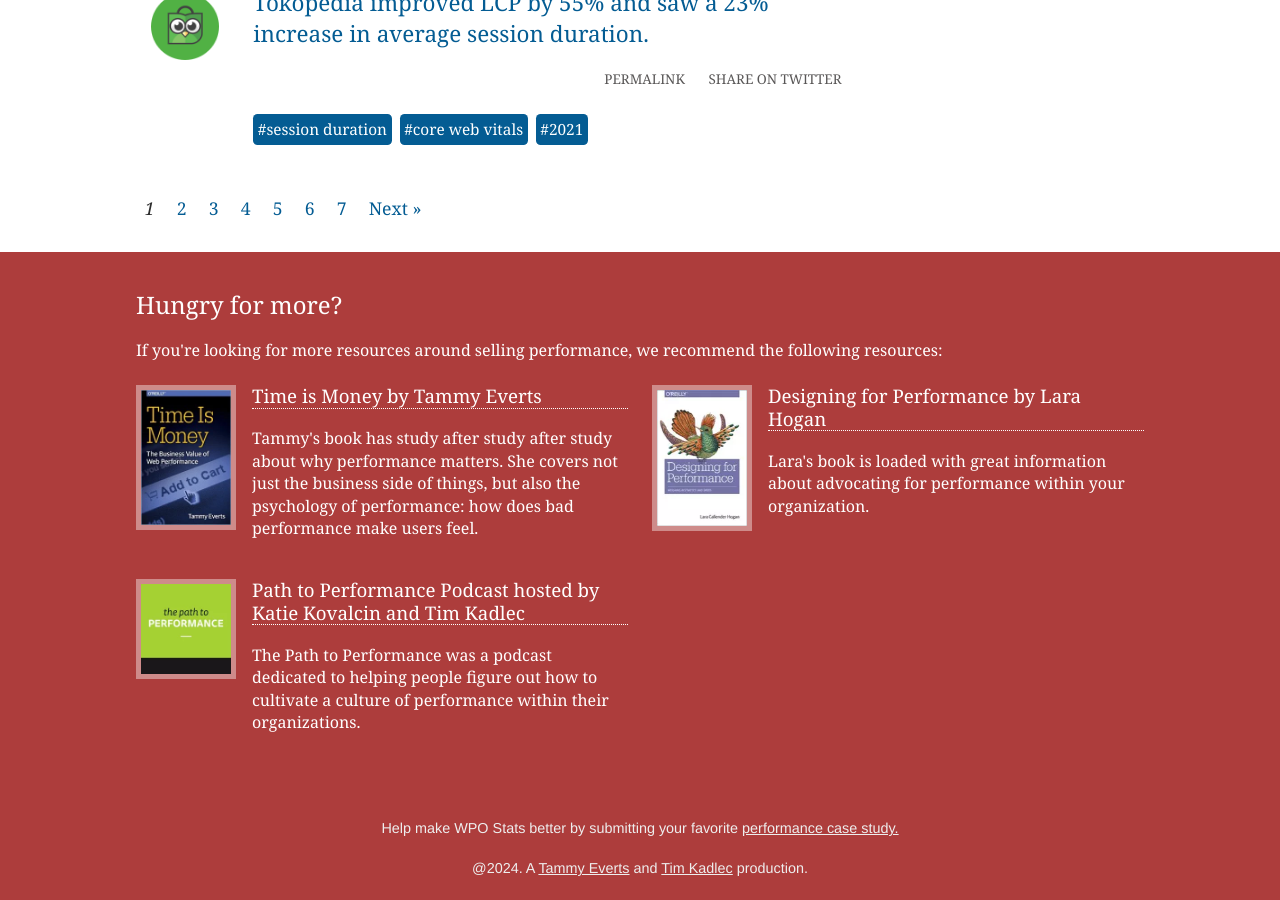
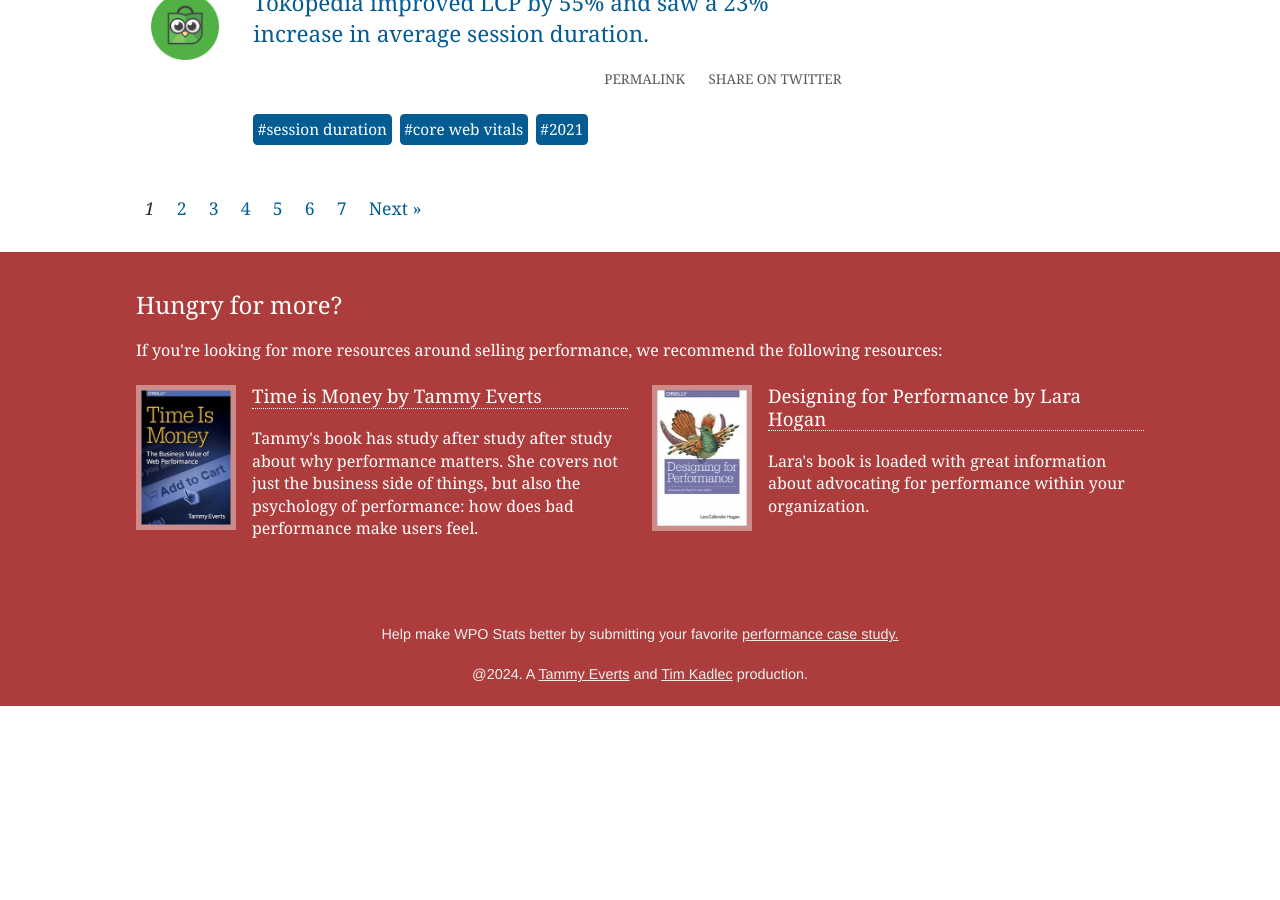
Before and after one commit to tkadlec/WPOStats, a Jekyll site: the page built from index.html, in a window 1280 px wide and 900 px high, scrolled down 3178 px. Built offline with Jekyll 4.4.1, drawn with Linux system fonts in a browser that asks for light colours; the list of posts is cut into pages by our own code; after the commit the page ends 3884 px from its top, so only the background shows below that.

Commit message:
removing bad link

```diff
--- a/_includes/footer.html
+++ b/_includes/footer.html
@@ -27,7 +27,7 @@
       </div>
         </li>
 
-      <li class="mo bd">
+      <!-- <li class="mo bd">
         <a class="pull" href="http://pathtoperf.com">
           <picture>
             <source type="image/webp" srcset="/img/path-to-perf.webp">
@@ -37,7 +37,7 @@
         <div class="bd">
           <h3><a href="http://pathtoperf.com">Path to Performance Podcast hosted by Katie Kovalcin and Tim Kadlec</a></h3> The Path to Performance was a podcast dedicated to helping people figure out how to cultivate a culture of performance within their organizations.
         </div>
-        </li>
+        </li> -->
 
     </ul>
   </div>
```
